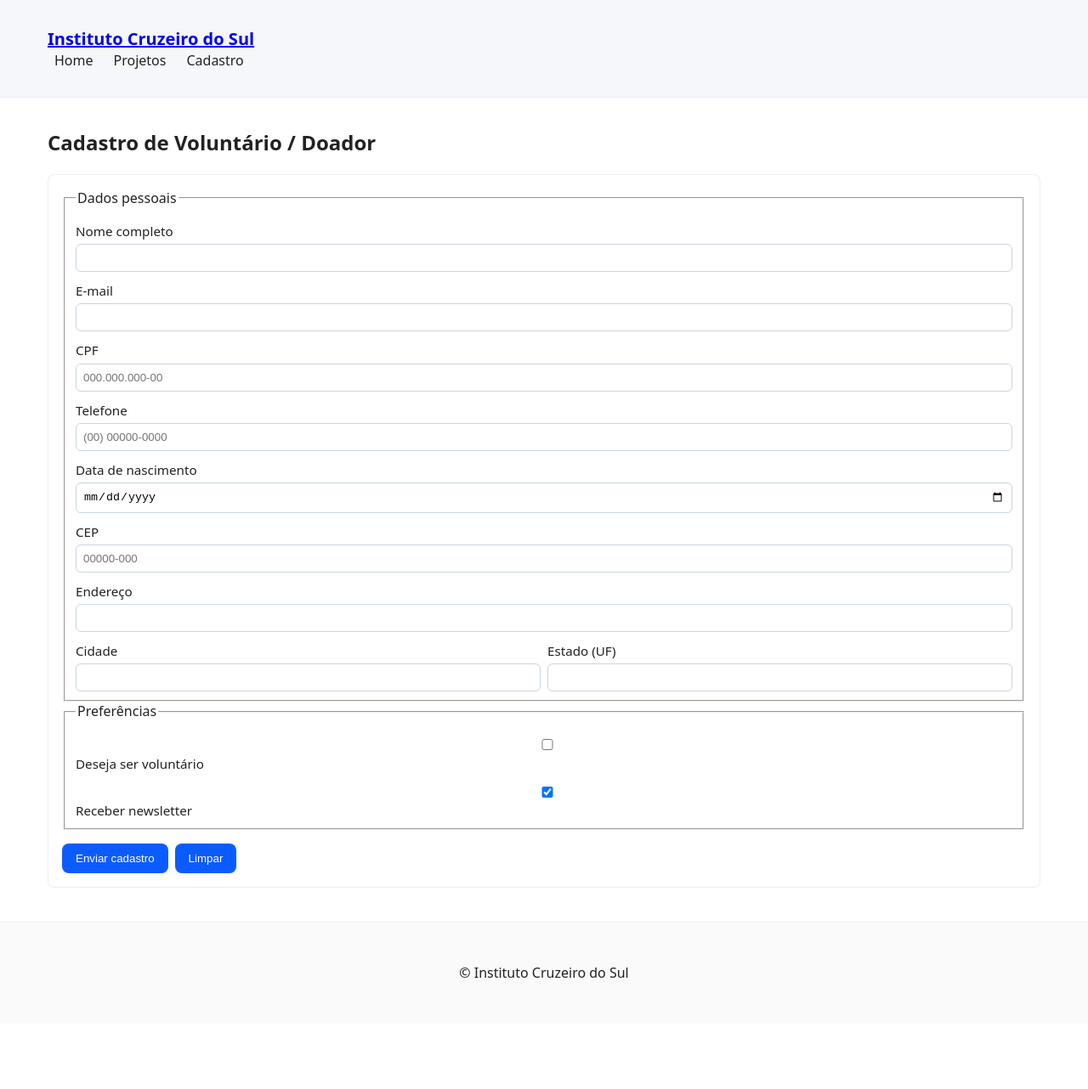
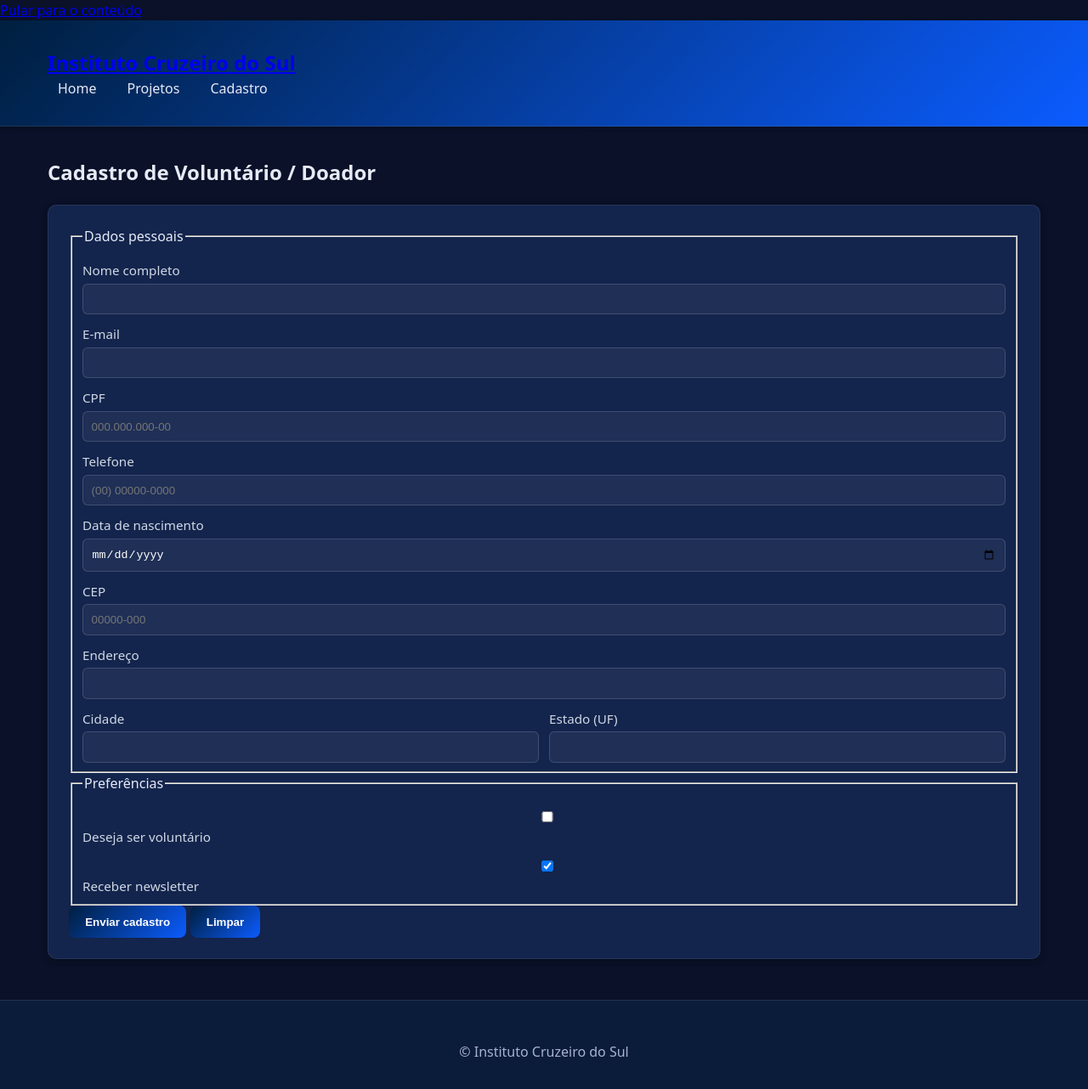
Before and after one commit to melo-ivan/instituto-cruzeiro-do-sul-web, a plain HTML site: page cadastro.html in a window 1280 px wide. Shown: the whole page at 85% size. Before the commit the page ends 1204 px from the top, so only its background shows below. Drawn offline with Linux system fonts and the light colour scheme.

Commit message:
Refactor CSS for dark blue gradient theme
Updated CSS styles to implement a dark blue gradient theme, adjusted various element styles for improved aesthetics and responsiveness.

```diff
--- a/assets/css/style.css
+++ b/assets/css/style.css
@@ -1,42 +1,54 @@
-/* Mobile-first responsive CSS */
+/* =============================
+   VISUAL DARK BLUE GRADIENT THEME
+   ============================= */
+
+/* Variáveis principais */
 :root {
   --max-width: 1200px;
-  --brand: #0b5cff;
-  --muted: #666;
+  --brand-light: #1e90ff;
+  --brand-dark: #001f3f;
+  --brand-gradient: linear-gradient(135deg, #001f3f, #0b5cff);
+  --muted: #8892b0;
+  --text-light: #e5eaf5;
+  --bg-dark: #0a1128;
+  --bg-card: #13244d;
 }
 
+/* Reset e base */
 * {
   box-sizing: border-box;
 }
 
 html, body {
   height: 100%;
+  margin: 0;
+  font-family: system-ui, -apple-system, "Segoe UI", Roboto, "Helvetica Neue", Arial;
+  color: var(--text-light);
+  background: var(--bg-dark);
+  line-height: 1.5;
 }
 
-body {
-  font-family: system-ui, -apple-system, "Segoe UI", Roboto, "Helvetica Neue", Arial;
-  line-height: 1.4;
-  margin: 0;
-  color: #222;
-}
-
-/* Layout base */
 .container {
   max-width: var(--max-width);
   margin: 0 auto;
   padding: 1rem;
 }
 
-/* Cabeçalho */
+/* =============================
+   CABEÇALHO
+   ============================= */
 .site-header {
-  background: #f5f7fb;
+  background: var(--brand-gradient);
   padding: 1rem 0;
-  border-bottom: 1px solid #e6edf7;
+  border-bottom: 1px solid rgba(255, 255, 255, 0.1);
+  box-shadow: 0 2px 8px rgba(0, 0, 0, 0.2);
 }
 
 .brand {
   margin: 0;
-  font-size: 1.25rem;
+  font-size: 1.5rem;
+  font-weight: 600;
+  color: #fff;
 }
 
 /* Navegação */
@@ -45,41 +57,46 @@ body {
   padding: 0;
   margin: 0;
   display: flex;
-  gap: 0.5rem;
+  gap: 0.75rem;
 }
 
 .nav a {
-  color: inherit;
+  color: #e5eaf5;
   text-decoration: none;
-  padding: 0.35rem 0.5rem;
+  padding: 0.5rem 0.75rem;
   border-radius: 6px;
+  transition: background 0.3s, color 0.3s;
 }
 
-/* Acessibilidade */
-.skip-link {
-  position: absolute;
-  left: -9999px;
-  top: auto;
-  width: 1px;
-  height: 1px;
-  overflow: hidden;
-}
-
-.skip-link:focus {
-  position: static;
-  width: auto;
-  height: auto;
-  padding: 0.5rem;
-  background: #000;
+.nav a:hover {
+  background: rgba(255, 255, 255, 0.1);
   color: #fff;
 }
 
-/* Hero section */
+/* =============================
+   HERO SECTION
+   ============================= */
 .hero {
-  padding: 1rem 0;
+  padding: 3rem 1rem;
+  background: linear-gradient(160deg, #001f3f 0%, #0b5cff 100%);
+  border-radius: 12px;
+  color: #fff;
+  text-align: center;
 }
 
-/* Cards */
+.hero h1 {
+  font-size: 2rem;
+  margin-bottom: 0.5rem;
+}
+
+.hero p {
+  color: #cfd8e3;
+  font-size: 1.1rem;
+}
+
+/* =============================
+   CARDS
+   ============================= */
 .cards ul {
   display: flex;
   gap: 1rem;
@@ -89,83 +106,110 @@ body {
 }
 
 .cards li {
-  background: #fff;
-  padding: 1rem;
-  border: 1px solid #eee;
-  border-radius: 8px;
-  flex: 1 1 180px;
+  background: var(--bg-card);
+  padding: 1.25rem;
+  border-radius: 10px;
+  flex: 1 1 200px;
+  color: #e5eaf5;
+  transition: transform 0.3s, box-shadow 0.3s;
+  box-shadow: 0 2px 10px rgba(0, 0, 0, 0.25);
 }
 
-/* Formulários */
+.cards li:hover {
+  transform: translateY(-4px);
+  box-shadow: 0 6px 20px rgba(0, 0, 0, 0.4);
+}
+
+/* =============================
+   FORMULÁRIOS
+   ============================= */
 form {
-  background: #fff;
-  padding: 1rem;
-  border-radius: 8px;
-  border: 1px solid #eee;
+  background: var(--bg-card);
+  padding: 1.5rem;
+  border-radius: 10px;
+  border: 1px solid rgba(255, 255, 255, 0.08);
+  box-shadow: 0 2px 10px rgba(0, 0, 0, 0.25);
 }
 
 label {
   display: block;
   margin-top: 0.75rem;
   font-size: 0.95rem;
+  color: #cfd8e3;
 }
 
 input, select, textarea {
   width: 100%;
-  padding: 0.5rem;
-  border: 1px solid #cbd5e1;
+  padding: 0.6rem;
+  border: 1px solid rgba(255, 255, 255, 0.15);
   border-radius: 6px;
   margin-top: 0.25rem;
+  background: rgba(255, 255, 255, 0.05);
+  color: #fff;
 }
 
-/* Grid */
+input:focus,
+select:focus,
+textarea:focus {
+  outline: 2px solid #0b5cff;
+}
+
+/* =============================
+   BOTÕES
+   ============================= */
+button {
+  padding: 0.7rem 1.2rem;
+  border: none;
+  border-radius: 8px;
+  background: var(--brand-gradient);
+  color: #fff;
+  font-weight: 600;
+  cursor: pointer;
+  transition: opacity 0.3s, transform 0.2s;
+}
+
+button:hover {
+  opacity: 0.9;
+  transform: scale(1.03);
+}
+
+/* =============================
+   RODAPÉ
+   ============================= */
+footer {
+  padding: 1rem 0;
+  background: #0b1b3a;
+  border-top: 1px solid rgba(255, 255, 255, 0.1);
+  margin-top: 2rem;
+  text-align: center;
+  color: #a8b2d1;
+}
+
+/* =============================
+   GRID E RESPONSIVIDADE
+   ============================= */
 .grid {
   display: grid;
   grid-template-columns: 1fr 1fr;
-  gap: 0.5rem;
+  gap: 0.75rem;
 }
 
-/* Botões e ações */
-.actions {
-  margin-top: 1rem;
-  display: flex;
-  gap: 0.5rem;
-}
-
-button {
-  padding: 0.6rem 1rem;
-  border: 0;
-  border-radius: 8px;
-  background: var(--brand);
-  color: #fff;
-  cursor: pointer;
-}
-
-/* Rodapé */
-footer {
-  padding: 1rem 0;
-  background: #fafafa;
-  border-top: 1px solid #eee;
-  margin-top: 1.5rem;
-  display: flex;
-  justify-content: center;
-  align-items: center;
-  text-align: center;
-}
-
-/* Responsividade */
 @media (min-width: 700px) {
   .hero {
+    text-align: left;
     display: flex;
     justify-content: space-between;
     align-items: center;
+    padding: 4rem 2rem;
   }
 }
 
-/* Foco para acessibilidade */
+/* =============================
+   ACESSIBILIDADE E FOCOS
+   ============================= */
 a:focus,
 button:focus,
 input:focus {
-  outline: 3px solid rgba(11, 92, 255, 0.25);
-  outline-offset: 2px;
+  outline: 3px solid rgba(11, 92, 255, 0.4);
+  outline-offset: 3px;
 }
```
